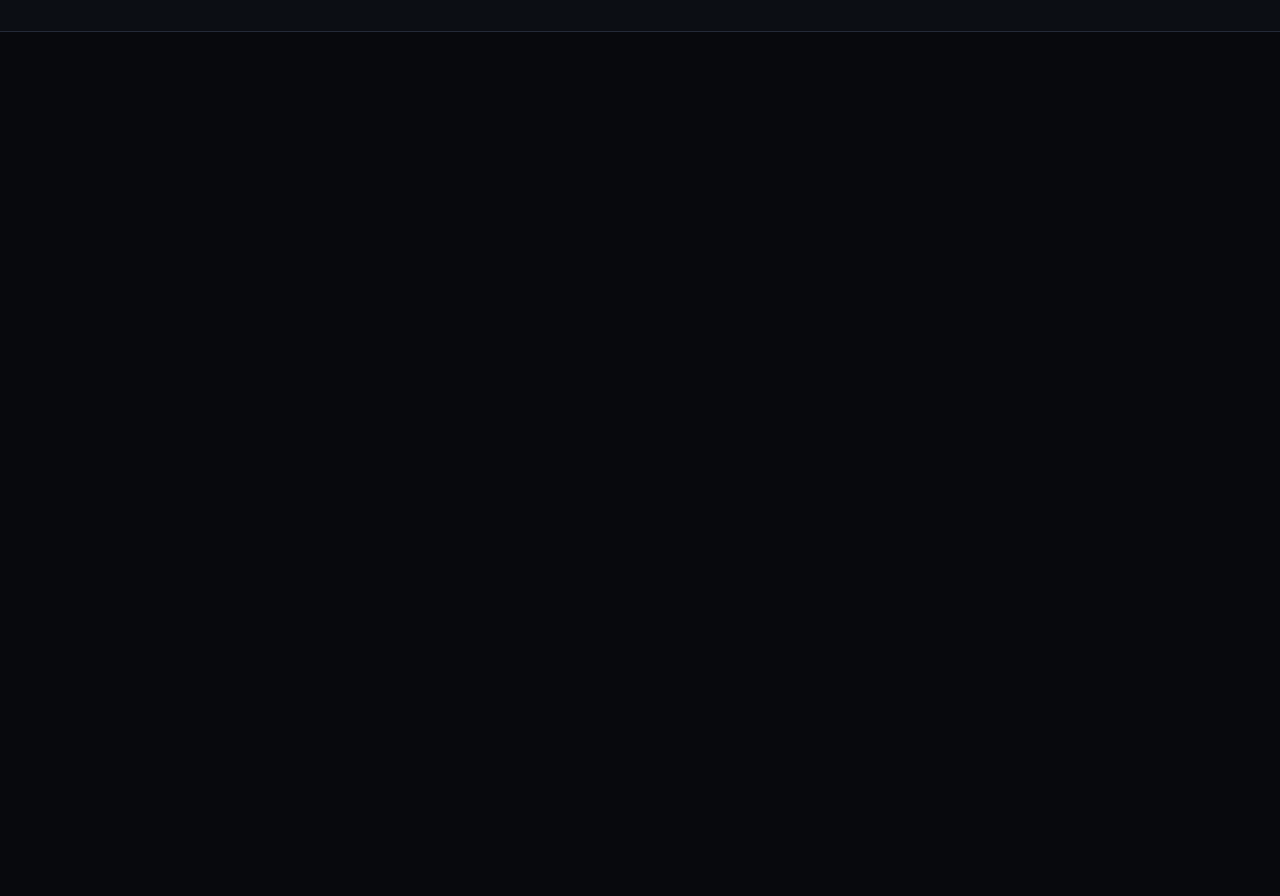
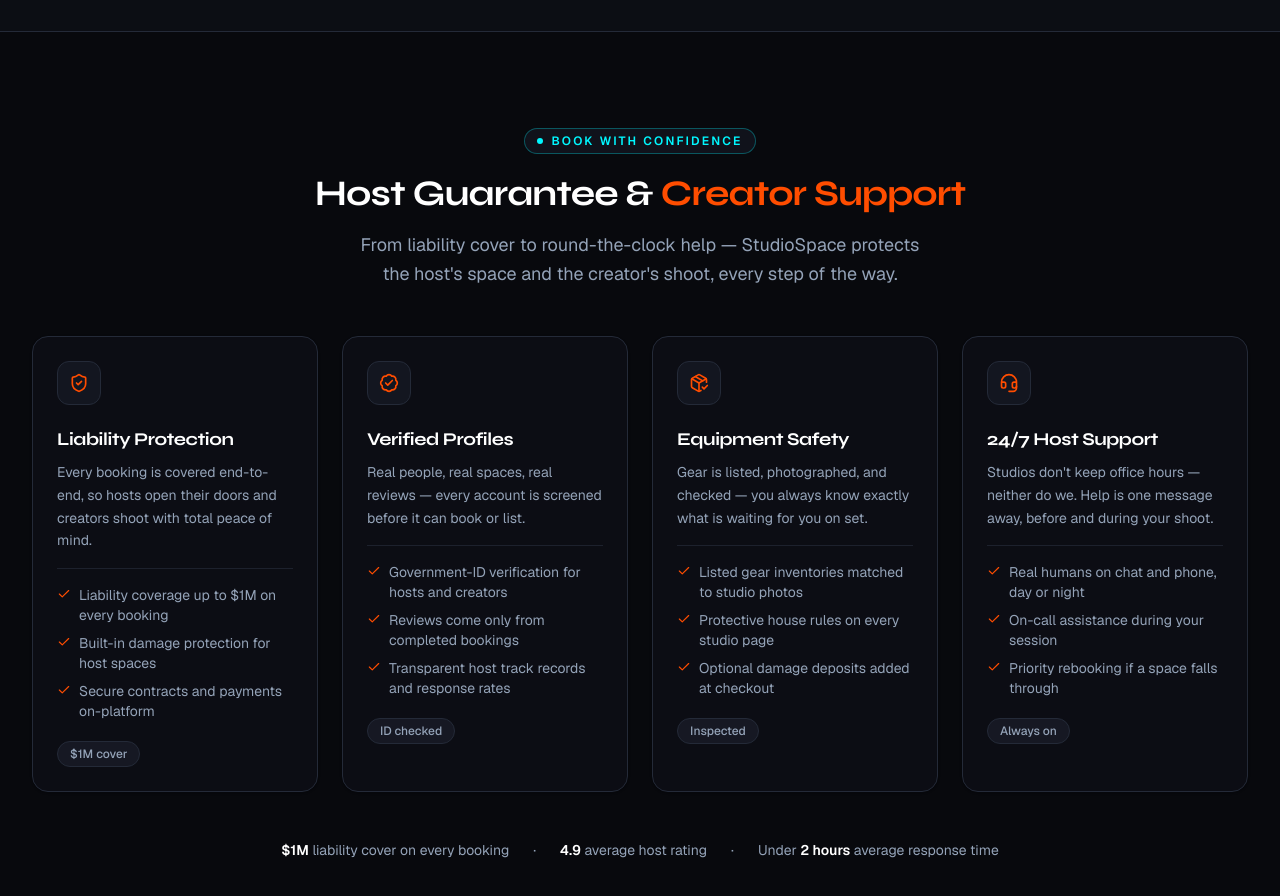
Before and after one commit to atikhasananik/studiospace, a Next.js app: page / in a window 1280 px wide. Shown: the part 1540-2436 px from the top of the page. Before the commit the page ends 1572 px from the top, so only its background shows below. Built offline with nearby package versions, Linux system fonts and the light colour scheme; no server answers.

Commit message:
feature/fuarentee section build

```diff
--- a/src/app/page.tsx
+++ b/src/app/page.tsx
@@ -3,6 +3,7 @@ import { Hero } from "@/components/home/hero/Hero";
 import FeaturedSection from "@/components/home/feature/FeaturedSection";
 import Category from "@/components/home/category/Category";
 import HowBookingWork from "@/components/home/howBookingWork/HowBookingWork";
+import HostGuarantee from "@/components/home/guarantee/HostGuarantee";
 
 const HomePage = () => {
   return (
@@ -11,6 +12,7 @@ const HomePage = () => {
       <FeaturedSection />
       <Category />
       <HowBookingWork />
+      <HostGuarantee />
     </>
   );
 };
--- a/src/components/data/getData.ts
+++ b/src/components/data/getData.ts
@@ -1,4 +1,16 @@
 import type { IStudio } from "../type/studio.type"
+
+/**
+ * Backend base URL.
+ *
+ * - Local dev: unset → falls back to http://localhost:8000
+ * - Production (Vercel): set NEXT_PUBLIC_API_URL to the deployed backend,
+ *   e.g. https://studiospace-api.onrender.com — otherwise the fetch points
+ *   at the server's own localhost, where no backend exists, and every
+ *   data-driven section silently hides.
+ */
+const API_BASE =
+  process.env.NEXT_PUBLIC_API_URL ?? "http://localhost:8000"
 
 /**
  * Fetches the top-rated studios from the backend.
@@ -9,7 +21,7 @@ import type { IStudio } from "../type/studio.type"
  */
 export const getTopRatedData = async (): Promise<IStudio[] | null> => {
   try {
-    const res = await fetch("http://localhost:8000/toprateddata")
+    const res = await fetch(`${API_BASE}/toprateddata`)
 
     if (!res.ok) {
       console.warn(`getTopRatedData: API responded with ${res.status}`)
--- /dev/null
+++ b/src/components/home/guarantee/HostGuarantee.tsx
@@ -0,0 +1,177 @@
+import {
+  BadgeCheck,
+  Check,
+  Headset,
+  PackageCheck,
+  ShieldCheck,
+  type LucideIcon,
+} from "lucide-react";
+
+type Assurance = {
+  title: string;
+  description: string;
+  icon: LucideIcon;
+  details: string[];
+  meta: string;
+};
+
+/** Platform assurances — static content, no backend dependency. */
+const ASSURANCES: Assurance[] = [
+  {
+    title: "Liability Protection",
+    description:
+      "Every booking is covered end-to-end, so hosts open their doors and creators shoot with total peace of mind.",
+    icon: ShieldCheck,
+    details: [
+      "Liability coverage up to $1M on every booking",
+      "Built-in damage protection for host spaces",
+      "Secure contracts and payments on-platform",
+    ],
+    meta: "$1M cover",
+  },
+  {
+    title: "Verified Profiles",
+    description:
+      "Real people, real spaces, real reviews — every account is screened before it can book or list.",
+    icon: BadgeCheck,
+    details: [
+      "Government-ID verification for hosts and creators",
+      "Reviews come only from completed bookings",
+      "Transparent host track records and response rates",
+    ],
+    meta: "ID checked",
+  },
+  {
+    title: "Equipment Safety",
+    description:
+      "Gear is listed, photographed, and checked — you always know exactly what is waiting for you on set.",
+    icon: PackageCheck,
+    details: [
+      "Listed gear inventories matched to studio photos",
+      "Protective house rules on every studio page",
+      "Optional damage deposits added at checkout",
+    ],
+    meta: "Inspected",
+  },
+  {
+    title: "24/7 Host Support",
+    description:
+      "Studios don't keep office hours — neither do we. Help is one message away, before and during your shoot.",
+    icon: Headset,
+    details: [
+      "Real humans on chat and phone, day or night",
+      "On-call assistance during your session",
+      "Priority rebooking if a space falls through",
+    ],
+    meta: "Always on",
+  },
+];
+
+const HostGuarantee = () => {
+  return (
+    <section
+      id="host-guarantee"
+      aria-labelledby="host-guarantee-heading"
+      className="bg-background py-16 md:py-20 lg:py-24"
+    >
+      <div className="mx-auto w-full max-w-7xl px-4 sm:px-6 lg:px-8">
+        {/* ── Header — centered, echoes the site's section rhythm ──── */}
+        <div className="mx-auto flex max-w-2xl flex-col items-center text-center">
+          <span className="inline-flex items-center gap-2 rounded-full border border-accent/30 bg-card/80 px-3 py-1 text-xs font-semibold uppercase tracking-[0.18em] text-accent backdrop-blur-md">
+            <span className="relative flex size-1.5" aria-hidden="true">
+              <span className="absolute inline-flex size-full animate-ping rounded-full bg-accent opacity-75" />
+              <span className="relative inline-flex size-1.5 rounded-full bg-accent" />
+            </span>
+            Book with Confidence
+          </span>
+
+          <h2
+            id="host-guarantee-heading"
+            className="mt-5 font-heading text-3xl font-bold tracking-tight text-foreground text-balance md:text-4xl"
+          >
+            Host Guarantee &amp;{" "}
+            <span className="text-primary">Creator Support</span>
+          </h2>
+
+          <p className="mt-4 text-base leading-relaxed text-muted-foreground text-balance md:text-lg">
+            From liability cover to round-the-clock help — StudioSpace protects
+            the host&apos;s space and the creator&apos;s shoot, every step of
+            the way.
+          </p>
+        </div>
+
+        {/* ── Assurance cards ───────────────────────────────────────── */}
+        <div className="mt-12 grid gap-6 sm:grid-cols-2 lg:grid-cols-4">
+          {ASSURANCES.map((assurance) => {
+            const Icon = assurance.icon;
+
+            return (
+              <div
+                key={assurance.title}
+                className="group flex flex-col rounded-xl border border-border bg-card/40 p-6 shadow-sm transition-all duration-300 hover:border-primary/40 hover:bg-card hover:shadow-lg hover:shadow-primary/10 hover:ring-1 hover:ring-primary/30"
+              >
+                {/* Hairline icon puck */}
+                <span className="inline-flex size-11 items-center justify-center rounded-lg border border-border bg-card text-primary transition-colors duration-300 group-hover:border-primary/40 group-hover:bg-primary/10">
+                  <Icon className="size-5" aria-hidden="true" />
+                </span>
+
+                {/* Title + description */}
+                <h3 className="mt-5 font-heading text-lg font-bold tracking-tight text-foreground">
+                  {assurance.title}
+                </h3>
+                <p className="mt-2 text-sm leading-relaxed text-muted-foreground">
+                  {assurance.description}
+                </p>
+
+                {/* Detail bullets */}
+                <ul className="mt-4 space-y-2 border-t border-border/70 pt-4">
+                  {assurance.details.map((detail) => (
+                    <li
+                      key={detail}
+                      className="flex items-start gap-2 text-sm text-muted-foreground"
+                    >
+                      <Check
+                        className="mt-0.5 size-3.5 shrink-0 text-primary"
+                        aria-hidden="true"
+                      />
+                      <span>{detail}</span>
+                    </li>
+                  ))}
+                </ul>
+
+                {/* Meta chip — sticky to the bottom for equal heights */}
+                <span className="mt-5 inline-flex w-fit items-center rounded-full border border-border bg-muted/50 px-3 py-1 text-xs font-medium text-muted-foreground">
+                  {assurance.meta}
+                </span>
+              </div>
+            );
+          })}
+        </div>
+
+        {/* ── Trust strip ───────────────────────────────────────────── */}
+        <p className="mt-12 flex flex-wrap items-center justify-center gap-x-6 gap-y-2 text-sm text-muted-foreground">
+          <span>
+            <span className="font-semibold text-foreground">$1M</span> liability
+            cover on every booking
+          </span>
+          <span aria-hidden="true" className="hidden sm:inline">
+            ·
+          </span>
+          <span>
+            <span className="font-semibold text-foreground">4.9</span> average
+            host rating
+          </span>
+          <span aria-hidden="true" className="hidden sm:inline">
+            ·
+          </span>
+          <span>
+            Under <span className="font-semibold text-foreground">2 hours</span>{" "}
+            average response time
+          </span>
+        </p>
+      </div>
+    </section>
+  );
+};
+
+export default HostGuarantee;
```
